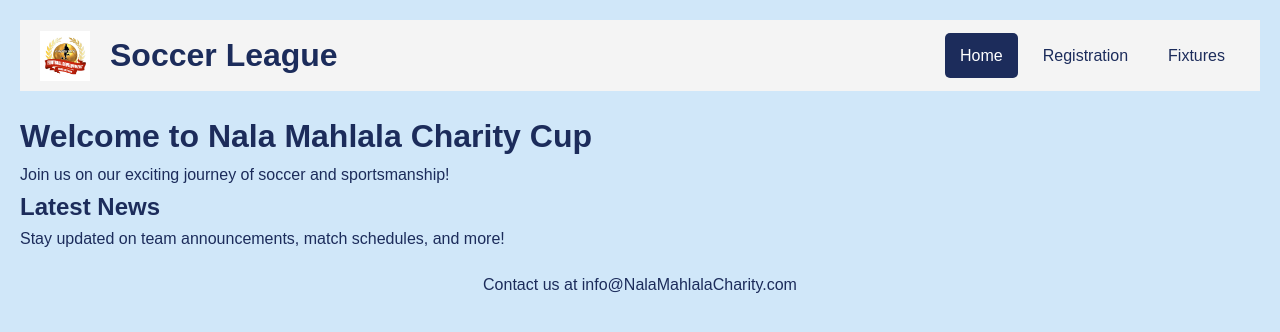
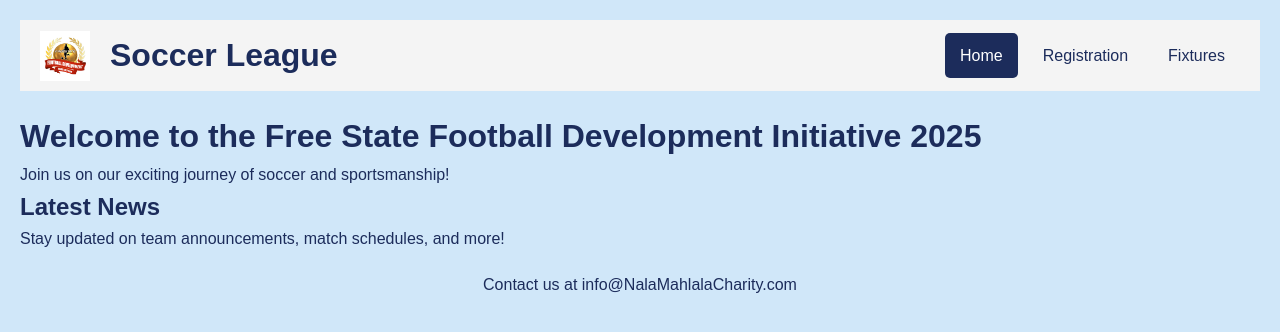
Before and after one commit to TouchRaleting03/Free_State_Football_Development_Initiative_Tournament, a website: page index.html in a window 1280 px wide. Drawn offline with Linux system fonts and the light colour scheme.

Commit message:
Add files via upload

```diff
--- a/index.html
+++ b/index.html
@@ -38,7 +38,7 @@
 
   <main>
     <div class="hero">
-      <h1>Welcome to Nala Mahlala Charity Cup</h1>
+      <h1>Welcome to the Free State Football Development Initiative 2025</h1>
       <p>Join us on our exciting journey of soccer and sportsmanship!</p>
     </div>
 
```
